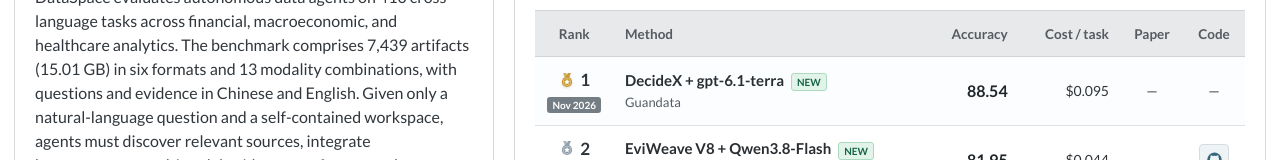
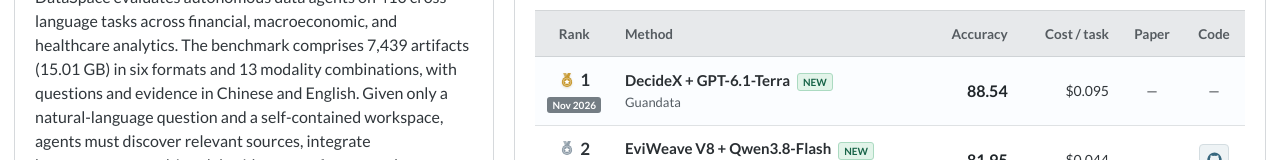
Before and after one commit to dataspace-bench/dataspace-bench.github.io, a React (Vite) app: page / in a window 1280 px wide. Shown: the part 415-575 px from the top of the page. Built offline with nearby package versions, Linux system fonts and the light colour scheme.

Commit message:
Correct GPT-6.1-Terra display name

```diff
--- a/src/data/leaderboard.ts
+++ b/src/data/leaderboard.ts
@@ -26,10 +26,10 @@ export const leaderboardMethods: LeaderboardMethod[] = [
   {
     id: 'guandata-decidex-gpt61-terra',
     method: 'DecideX',
-    backbone: 'gpt-6.1-terra',
+    backbone: 'GPT-6.1-Terra',
     organization: 'Guandata',
     description:
-      'DecideX with gpt-6.1-terra on Azure OpenAI. Seven tasks were retried under a declared execution-status policy; the displayed cost uses the recorded subtotal and excludes one unverified disconnected request.',
+      'DecideX with GPT-6.1-Terra on Azure OpenAI. Seven tasks were retried under a declared execution-status policy; the displayed cost uses the recorded subtotal and excludes one unverified disconnected request.',
     accuracy: 88.54,
     correct: 363,
     costPerTask: 0.09511230329268293,
```
